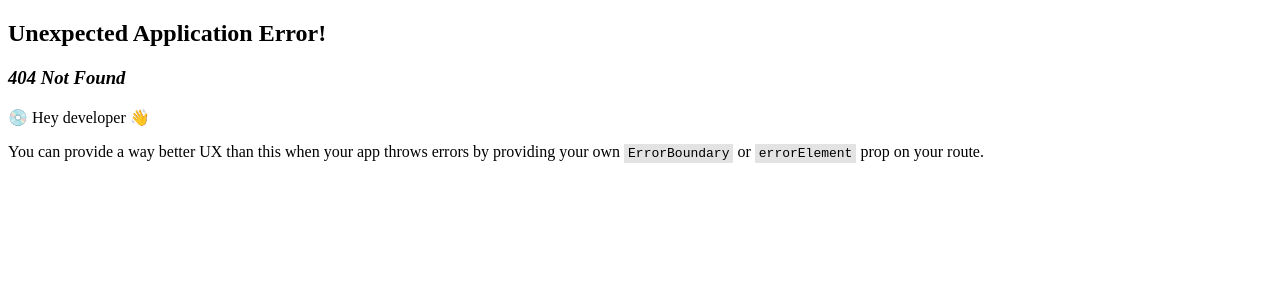
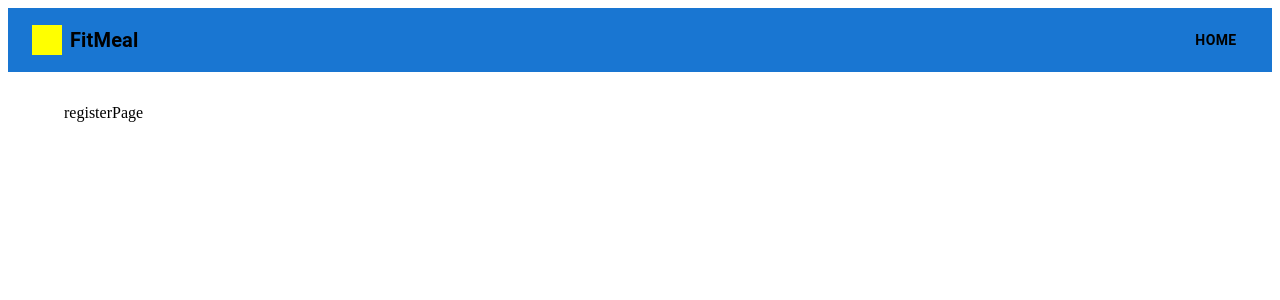
Before and after one commit to ahmedselamin/FitMeal, a React (Vite) app in the folder client/: page /register in a window 1280 px wide. Before the commit this address had no page. Shown: the top 300 px of the page. Built offline with nearby package versions, Linux system fonts and the light colour scheme.

Commit message:
add routes

```diff
--- /dev/null
+++ b/client/src/components/layout.jsx
@@ -0,0 +1,21 @@
+import { Outlet } from 'react-router-dom';
+import { Container, Box } from '@mui/material';
+import Navbar from './navBar';
+
+const Layout = () => {
+  return (
+    <>
+      {/* Navbar at the top */}
+      <Navbar />
+
+      {/* Main content */}
+      <Container maxWidth="lg">
+        <Box sx={{ mt: 4 }}>
+          <Outlet />
+        </Box>
+      </Container>
+    </>
+  );
+};
+
+export default Layout;
--- /dev/null
+++ b/client/src/components/navBar.jsx
@@ -0,0 +1,99 @@
+import { useState, useEffect } from 'react';
+import { Link, useNavigate } from 'react-router-dom';
+import { AppBar, Toolbar, IconButton, Typography, Button, Drawer, List, ListItem, ListItemText, Box } from '@mui/material';
+import MenuIcon from '@mui/icons-material/Menu';
+import CloseIcon from '@mui/icons-material/Close';
+import axiosInstance from '../utils/axiosInstance';
+
+const Navbar = () => {
+  const [isDrawerOpen, setDrawerOpen] = useState(false);
+  const [isAuthenticated, setIsAuthenticated] = useState(false);
+  const navigate = useNavigate();
+
+  // Check if the user is authenticated
+  useEffect(() => {
+    const token = localStorage.getItem('token');
+    setIsAuthenticated(!!token);
+  }, []);
+
+  // Handle logout
+  const handleLogout = () => {
+    localStorage.removeItem('token');
+    setIsAuthenticated(false);
+    navigate('/');
+  };
+
+  // Toggle drawer for mobile view
+  const toggleDrawer = () => {
+    setDrawerOpen(!isDrawerOpen);
+  };
+
+  return (
+    <>
+      <AppBar position="static" sx={{ color: 'white', boxShadow: 'none' }}>
+        <Toolbar>
+          <Typography
+            variant="h6"
+            component={Link}
+            to="/"
+            sx={{
+              flexGrow: 1,
+              textDecoration: 'none',
+              color: 'black',
+              fontWeight: 'bold',
+              display: 'flex',
+              alignItems: 'center',
+            }}
+          >
+            <Box sx={{ backgroundColor: 'yellow', width: 30, height: 30, marginRight: 1 }}></Box>
+            FitMeal
+          </Typography>
+          <Box sx={{ display: { xs: 'none', md: 'block' } }}>
+            <Button component={Link} to="/" sx={{ color: 'black', fontWeight: 'bold' }}>
+              Home
+            </Button>
+            {isAuthenticated && (
+              <>
+                <Button component={Link} to="/saved" sx={{ color: 'black', fontWeight: 'bold' }}>
+                  Saved
+                </Button>
+                <Button onClick={handleLogout} sx={{ color: 'black', fontWeight: 'bold' }}>
+                  Logout
+                </Button>
+              </>
+            )}
+          </Box>
+          <IconButton edge="end" color="inherit" aria-label="menu" onClick={toggleDrawer} sx={{ display: { xs: 'block', md: 'none' } }}>
+            <MenuIcon />
+          </IconButton>
+        </Toolbar>
+      </AppBar>
+
+      {/* Drawer for mobile view */}
+      <Drawer anchor="left" open={isDrawerOpen} onClose={toggleDrawer}>
+        <Box sx={{ width: 250 }} role="presentation" onClick={toggleDrawer} onKeyDown={toggleDrawer}>
+          <IconButton sx={{ marginLeft: 'auto' }} onClick={toggleDrawer}>
+            <CloseIcon />
+          </IconButton>
+          <List>
+            <ListItem button component={Link} to="/" onClick={toggleDrawer}>
+              <ListItemText primary="Home" />
+            </ListItem>
+            {isAuthenticated && (
+              <>
+                <ListItem button component={Link} to="/saved" onClick={toggleDrawer}>
+                  <ListItemText primary="Saved" />
+                </ListItem>
+                <ListItem button onClick={handleLogout}>
+                  <ListItemText primary="Logout" />
+                </ListItem>
+              </>
+            )}
+          </List>
+        </Box>
+      </Drawer>
+    </>
+  );
+};
+
+export default Navbar;
--- a/client/src/main.jsx
+++ b/client/src/main.jsx
@@ -1,23 +1,38 @@
 import { StrictMode } from 'react'
 import { createRoot } from 'react-dom/client'
 import { createBrowserRouter, RouterProvider } from "react-router-dom"
-import homePage from "./pages/homePage"
-import savedPage from "./pages/savedPage"
-import protectedRout from "./components/protectedRoute"
+import Layout from './components/layout';
+import HomePage from "./pages/homePage"
+import SavedPage from "./pages/savedPage"
+import LoginPage from "./pages/loginPage"
+import RegisterPage from "./pages/registerPage"
+import ProtectedRoute from "./components/protectedRoute"
 
 const router = createBrowserRouter([
   {
     path: "/",
-    element: <homePage />
+    element: <Layout />,
+    children: [
+      {
+        path: "/",
+        element: <HomePage />,
+      },
+      {
+        path: "/saved",
+        element: <ProtectedRoute><SavedPage /></ProtectedRoute>,
+      },
+      {
+        path: "/login",
+        element: <LoginPage />,
+      },
+      {
+        path: "/register",
+        element: <RegisterPage />,
+      },
+    ],
   },
-  {
-    path: "/saved",
-    element:
-        <protectedRout>
-          <savedPage />
-        </protectedRout>
-  }
-])
+]);
+
 
 createRoot(document.getElementById('root')).render(
   <StrictMode>
--- /dev/null
+++ b/client/src/pages/registerPage.jsx
@@ -0,0 +1,9 @@
+import React from 'react'
+
+const registerPage = () => {
+  return (
+    <div>registerPage</div>
+  )
+}
+
+export default registerPage
```
